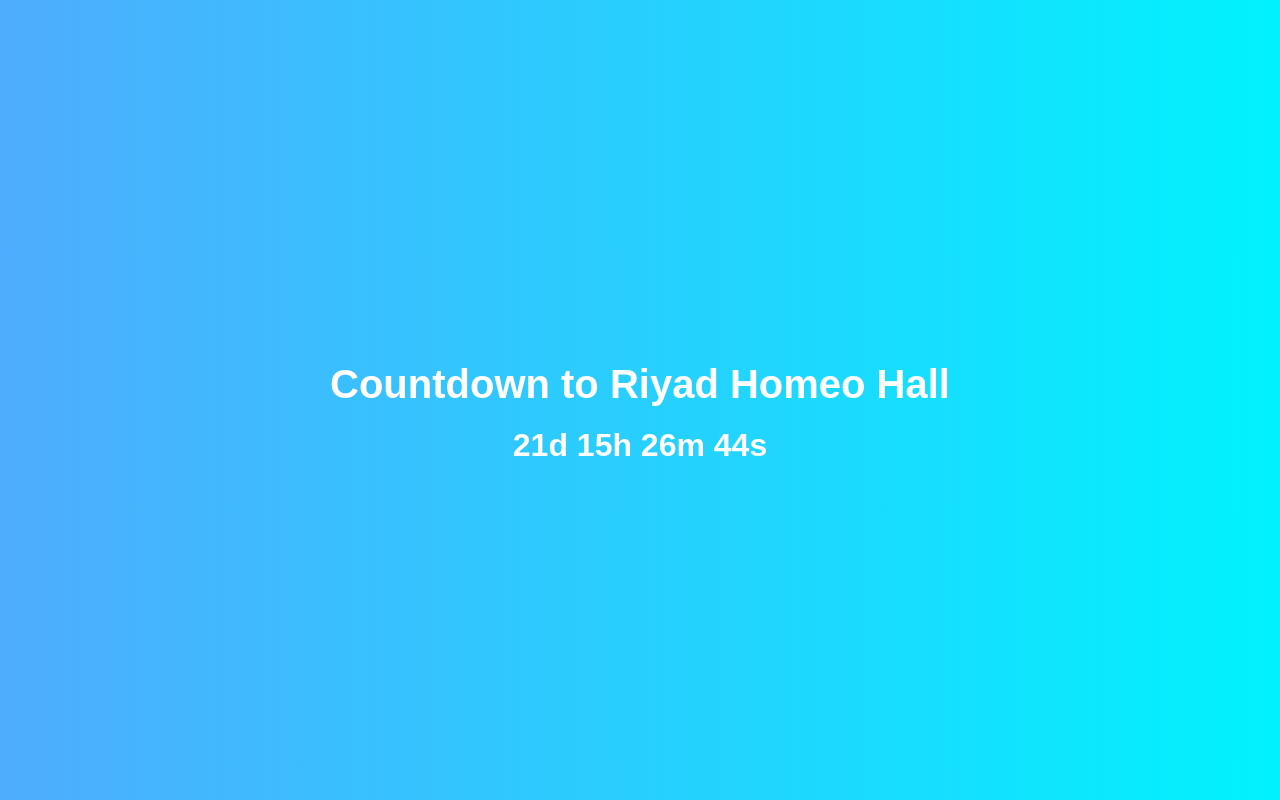
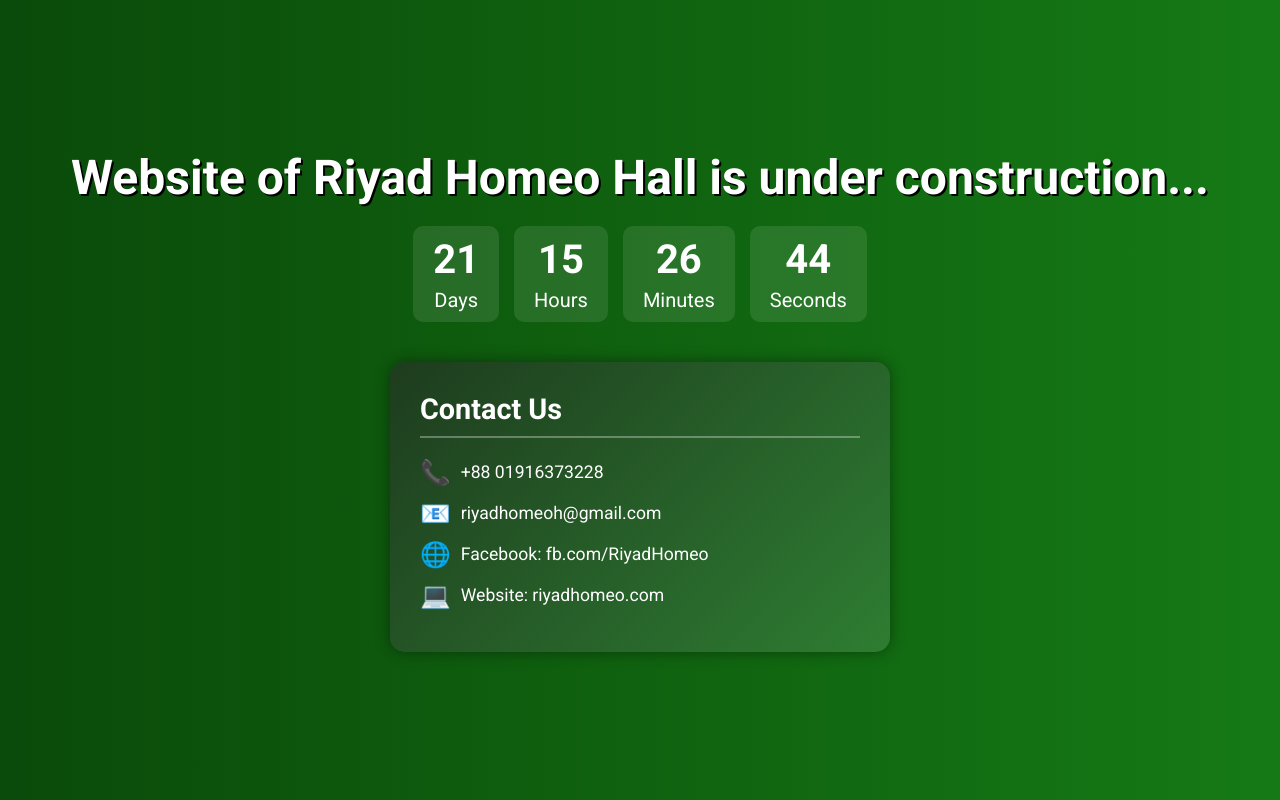
Before and after one commit to designer-tamim/RiyadHomeo, a plain HTML site: page index.html in a window 1280 px wide. Drawn offline with Linux system fonts and the light colour scheme.

Commit message:
Update index.html

```diff
--- a/index.html
+++ b/index.html
@@ -4,35 +4,140 @@
   <meta charset="UTF-8" />
   <meta name="viewport" content="width=device-width, initial-scale=1.0"/>
   <title>Countdown to Riyad Homeo Hall</title>
+  <link href="https://fonts.googleapis.com/css2?family=Roboto:wght@400;700&display=swap" rel="stylesheet">
   <style>
-    body {
+    :root {
+      --green1: #0a4a0a;
+      --green2: #157a15;
+      --white: #ffffff;
+      --bg-dark: #0b1e0f;
+    }
+
+    * {
+      box-sizing: border-box;
       margin: 0;
       padding: 0;
-      font-family: Arial, sans-serif;
+    }
+
+    body {
+      font-family: 'Roboto', sans-serif;
+      background: linear-gradient(to right, var(--green1), var(--green2));
+      color: var(--white);
       display: flex;
+      flex-direction: column;
+      align-items: center;
       justify-content: center;
-      align-items: center;
-      height: 100vh;
-      background: linear-gradient(to right, #4facfe, #00f2fe);
-      color: white;
-      text-align: center;
-      flex-direction: column;
+      min-height: 100vh;
+      padding: 40px 20px;
     }
 
     h1 {
-      font-size: 2.5em;
+      font-size: 3em;
       margin-bottom: 20px;
+      text-shadow: 2px 2px #000;
     }
 
     #countdown {
-      font-size: 2em;
+      display: flex;
+      gap: 15px;
+      font-size: 2.5em;
       font-weight: bold;
+      margin-bottom: 40px;
+    }
+
+    .time-box {
+      background: rgba(255, 255, 255, 0.1);
+      border-radius: 10px;
+      padding: 10px 20px;
+      min-width: 70px;
+      text-align: center;
+    }
+
+    .label {
+      font-size: 0.5em;
+      display: block;
+      margin-top: 5px;
+      font-weight: 400;
+    }
+
+    .contact-card {
+      background: linear-gradient(135deg, #1e3c1e, #2e7d32);
+      padding: 30px;
+      border-radius: 15px;
+      box-shadow: 0 0 15px rgba(0,0,0,0.4);
+      max-width: 500px;
+      width: 100%;
+      text-align: left;
+    }
+
+    .contact-card h2 {
+      font-size: 1.8em;
+      margin-bottom: 20px;
+      border-bottom: 2px solid #ffffff50;
+      padding-bottom: 10px;
+    }
+
+    .contact-item {
+      margin: 12px 0;
+      font-size: 1.1em;
+    }
+
+    .contact-item a {
+      color: var(--white);
+      text-decoration: none;
+      display: flex;
+      align-items: center;
+    }
+
+    .contact-item a:hover {
+      text-decoration: underline;
+    }
+
+    .contact-icon {
+      margin-right: 10px;
+      font-size: 1.4em;
+    }
+
+    @media (max-width: 480px) {
+      #countdown {
+        flex-direction: column;
+        align-items: center;
+      }
     }
   </style>
 </head>
 <body>
-  <h1>Countdown to Riyad Homeo Hall</h1>
-  <div id="countdown">Loading...</div>
+  <h1>Website of Riyad Homeo Hall is under construction...</h1>
+  <div id="countdown">
+    <div class="time-box"><span id="days">00</span><span class="label">Days</span></div>
+    <div class="time-box"><span id="hours">00</span><span class="label">Hours</span></div>
+    <div class="time-box"><span id="minutes">00</span><span class="label">Minutes</span></div>
+    <div class="time-box"><span id="seconds">00</span><span class="label">Seconds</span></div>
+  </div>
+
+  <div class="contact-card">
+    <h2>Contact Us</h2>
+    <div class="contact-item">
+      <a href="tel:+8801916373228">
+        <span class="contact-icon">📞</span>+88 01916373228
+      </a>
+    </div>
+    <div class="contact-item">
+      <a href="mailto:riyadhomeoh@gmail.com">
+        <span class="contact-icon">📧</span>riyadhomeoh@gmail.com
+      </a>
+    </div>
+    <div class="contact-item">
+      <a href="https://fb.com/RiyadHomeo" target="_blank">
+        <span class="contact-icon">🌐</span>Facebook: fb.com/RiyadHomeo
+      </a>
+    </div>
+    <div class="contact-item">
+      <a href="https://riyadhomeo.com" target="_blank">
+        <span class="contact-icon">💻</span>Website: riyadhomeo.com
+      </a>
+    </div>
+  </div>
 
   <script>
     const targetDate = new Date("June 1, 2025 00:00:00").getTime();
@@ -42,7 +147,7 @@
       const distance = targetDate - now;
 
       if (distance < 0) {
-        document.getElementById("countdown").innerText = "Event Started!";
+        document.getElementById("countdown").innerHTML = "<div class='time-box'>Event Started!</div>";
         return;
       }
 
@@ -51,18 +156,20 @@
       const minutes = Math.floor((distance % (1000 * 60 * 60)) / (1000 * 60));
       const seconds = Math.floor((distance % (1000 * 60)) / 1000);
 
-      document.getElementById("countdown").innerText =
-        `${days}d ${hours}h ${minutes}m ${seconds}s`;
+      document.getElementById("days").innerText = days;
+      document.getElementById("hours").innerText = hours;
+      document.getElementById("minutes").innerText = minutes;
+      document.getElementById("seconds").innerText = seconds;
     }
 
-    updateCountdown(); // Initial call
-    setInterval(updateCountdown, 1000); // Update every second
+    updateCountdown();
+    setInterval(updateCountdown, 1000);
   </script>
 
-<script>
-  if (location.hostname === "www.riyadhomeo.com") {
-    location.href = "https://riyadhomeo.com" + location.pathname + location.search + location.hash;
-  }
-</script>
+  <script>
+    if (location.hostname === "www.riyadhomeo.com") {
+      location.href = "https://riyadhomeo.com" + location.pathname + location.search + location.hash;
+    }
+  </script>
 </body>
 </html>
```
